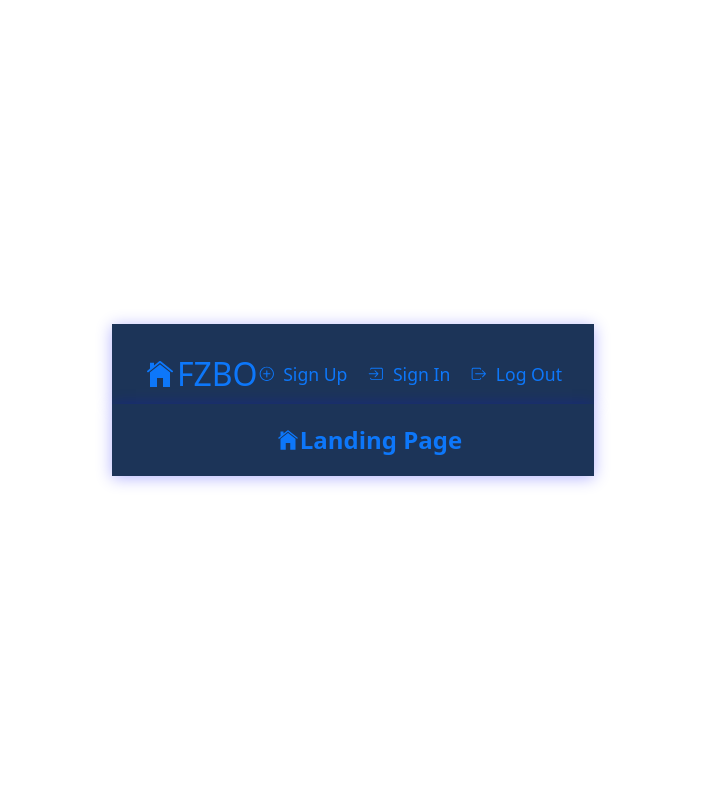
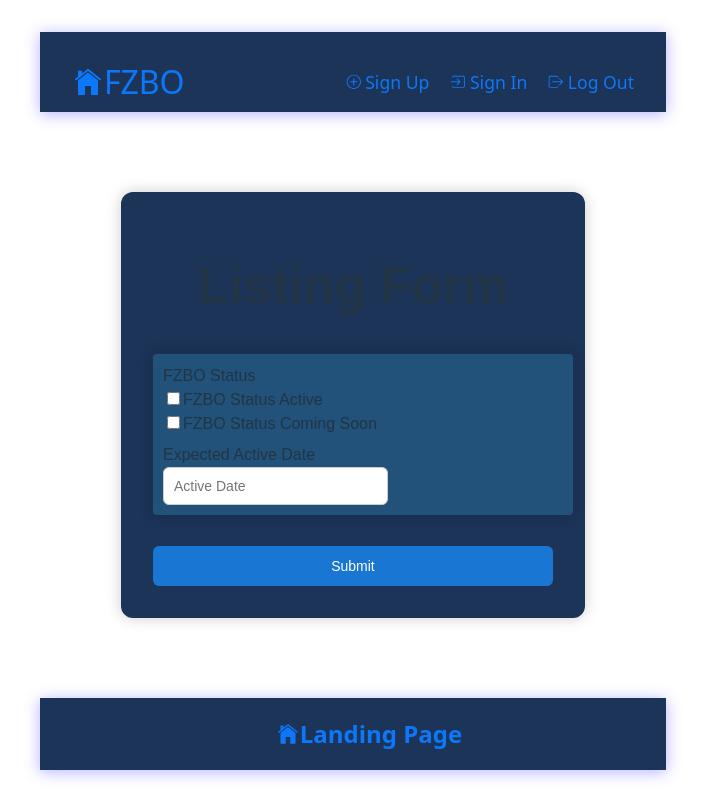
Before and after one commit to scarfinor/FZBO, a React (Vite) app in the folder FrontEnd/FZBO/: page /ListingForm in a window 1280 px wide. Shown: the whole page, without its empty margins (287-992 px from the left). Built offline with nearby package versions, Linux system fonts and the light colour scheme.

Commit message:
App.jsx (Routing for ListingForm.jsx) Header.scss (fixed header nav gap) ListingForm.jsx (FZBO Status check boxes and input field for Active Date) ListingForm.scss (basic format for the form) SignIn.jsx (localStorage name change)

```diff
--- a/FrontEnd/FZBO/src/App.jsx
+++ b/FrontEnd/FZBO/src/App.jsx
@@ -8,6 +8,7 @@ import SignUpSuccess from "./components/SignUpPage/SignUpSuccess.jsx";
 import Header from "./components/Header/Header.jsx";
 import Footer from "./components/Footer/Footer.jsx";
 import LogoutSuccess from "./components/Logout/LogoutSuccess.jsx";
+import ListingForm from "./components/ListingPage/ListingForm.jsx";
 
 function App() {
     return (
@@ -20,6 +21,7 @@ function App() {
             <Route path="/SignInSuccess" element={<SignInSuccess />} />
             <Route path="/SignUpSuccess" element={<SignUpSuccess />} />
             <Route path="/LogoutSuccess" element={<LogoutSuccess />} />
+            <Route path="/ListingForm" element={<ListingForm />} />
         </Routes>
         <Footer />
     </Router>
--- a/FrontEnd/FZBO/src/components/Header/Header.scss
+++ b/FrontEnd/FZBO/src/components/Header/Header.scss
@@ -14,6 +14,7 @@ nav {
   max-width: 1200px;
   margin: 0 auto;
   display: flex;
+  gap: 10rem;
   justify-content: space-between;
   align-items: center;
   height: 100px;
@@ -27,7 +28,6 @@ nav {
   color: #0d77fa;
   display: flex;
   align-items: center;
-  gap: 1px;
   font-size: 2rem;
   transition: color 0.3s ease, transform 0.3s ease;
 }
@@ -51,7 +51,7 @@ nav {
   font-size: 1.1rem;
   text-decoration: none;
   display: flex;
-  gap: 8px;
+  gap: 3px;
   align-items: center;
   transition: color 0.3s ease;
 }
@@ -139,6 +139,8 @@ nav {
 
   .hamburger-menu {
     display: block;
+    margin-right: 2rem;
+    margin-left: 10rem;
   }
 
   .side-menu {
@@ -150,16 +152,9 @@ nav {
   }
 }
 
-@media only screen and (min-width: 769px) {
-  .side-menu {
-    display: none;
-  }
-
-  .div-link {
-    display: flex;
-  }
-
+@media only screen and (max-width: 368px) {
   .hamburger-menu {
-    display: none;
+    display: block;
+    margin-right: 2rem;
   }
 }
--- /dev/null
+++ b/FrontEnd/FZBO/src/components/ListingPage/ListingForm.jsx
@@ -0,0 +1,117 @@
+import React from "react";
+import { Form, FormikProvider, useFormik } from "formik";
+import { useNavigate } from "react-router-dom";
+import * as Yup from "yup";
+import "./ListingForm.scss";
+
+export default function ListingForm() {
+    const navigate = useNavigate();
+
+    const validation = Yup.object({
+        fzboStatusActive: Yup.boolean(),
+        fzboStatusComingSoon: Yup.boolean(),
+        activeDate: Yup.string().when("fzboStatusComingSoon", {
+            is: true,
+            then: (schema) => schema
+                .required("Active Date is required")
+                .min(10, "Active Date must be at least 10 characters"),
+            otherwise: (schema) => schema.notRequired(),
+        }),
+    });
+
+    const formik = useFormik({
+        initialValues: {
+            fzboStatusActive: false,
+            fzboStatusComingSoon: false,
+            activeDate: "",
+        },
+        validationSchema: validation,
+        onSubmit: async (values) => {
+            const listingRequest = {
+                fzboStatusActive: values.fzboStatusActive,
+                fzboStatusComingSoon: values.fzboStatusComingSoon,
+                activeDate: values.activeDate,
+            };
+
+            console.log("Submitting:", listingRequest);
+
+            /*
+            try {
+              const response = await axios.post(
+                "http://localhost:8080/api/listings/submitListing",
+                listingRequest,
+                { withCredentials: true }
+              );
+
+              if (response.status === 200) {
+                navigate("/ListingPage");
+              }
+            } catch (error) {
+              console.error("Listing submission failed:", error.response?.data || error.message);
+              alert("Listing submission failed.");
+            }
+            */
+        },
+    });
+
+    return (
+        <div className="listingForm-container">
+            <h1>Listing Form</h1>
+            <FormikProvider value={formik}>
+                <Form className="listing-form" onSubmit={formik.handleSubmit}>
+                    <div className="form-group">
+                        FZBO Status
+
+                        <div className="checkbox-container">
+                            <label>
+                                <input
+                                    id="fzboStatusActive"
+                                    name="fzboStatusActive"
+                                    type="checkbox"
+                                    onChange={formik.handleChange}
+                                    onBlur={formik.handleBlur}
+                                    checked={formik.values.fzboStatusActive}
+                                />
+                                FZBO Status Active
+                            </label>
+                        </div>
+
+                        <div className="checkbox-container">
+                            <label>
+                                <input
+                                    id="fzboStatusComingSoon"
+                                    name="fzboStatusComingSoon"
+                                    type="checkbox"
+                                    onChange={formik.handleChange}
+                                    onBlur={formik.handleBlur}
+                                    checked={formik.values.fzboStatusComingSoon}
+                                />
+                                FZBO Status Coming Soon
+                            </label>
+                        </div>
+
+                        <div className="form-textInput"> Expected Active Date
+                            <input
+                                id="activeDate"
+                                name="activeDate"
+                                type="text"
+                                placeholder="Active Date"
+                                onChange={formik.handleChange}
+                                onBlur={formik.handleBlur}
+                                value={formik.values.activeDate}
+                                className={formik.touched.activeDate && formik.errors.activeDate ? "error" : ""}
+                            />
+                            {formik.touched.activeDate && formik.errors.activeDate && (
+                                <div className="error-message">{formik.errors.activeDate}</div>
+                            )}
+                        </div>
+                    </div>
+
+                    <button type="submit" className="submit-btn" disabled={formik.isSubmitting}>
+                        {formik.isSubmitting ? "Submitting..." : "Submit"}
+                    </button>
+                </Form>
+            </FormikProvider>
+        </div>
+    );
+}
--- /dev/null
+++ b/FrontEnd/FZBO/src/components/ListingPage/ListingForm.scss
@@ -0,0 +1,79 @@
+.listingForm-container {
+  width: 100%;
+  max-width: 400px;
+  margin: 80px auto;
+  padding: 32px;
+  border-radius: 12px;
+  box-shadow: 0 0 15px rgba(0, 0, 0, 0.2);
+  background-color: #1C3458;
+  text-align: center;
+  font-family: Arial, sans-serif;
+}
+
+.checkbox-container {
+  display: flex;
+  flex-direction: row;
+}
+
+.listing-form {
+  display: flex;
+  flex-direction: column;
+  gap: 16px;
+}
+
+.form-textInput {
+  display: flex;
+  padding-right: 5%;
+  flex-direction: column;
+  align-items: flex-start;
+  margin-top: 7px;
+}
+
+.form-group {
+  width: 100%;
+  max-width: 400px;
+  margin: 5px auto;
+  padding: 10px;
+  border-radius: 4px;
+  box-shadow: 0 0 15px rgba(0, 0, 0, 0.2);
+  background-color: #22527a;
+  text-align: center;
+  font-family: Arial, sans-serif;
+}
+
+.submit-btn {
+  background-color: #1976d2;
+  color: white;
+  margin-top: 10px;
+}
+
+.submit-btn:disabled {
+  background-color: #90caf9;
+  cursor: not-allowed;
+}
+
+@media (max-width: 768px) {
+  .listingForm-container {
+    padding: 24px;
+    margin: 40px auto;
+  }
+
+  .listing-form {
+    gap: 12px;
+  }
+
+  input[type="text"] {
+    font-size: 16px;
+  }
+}
+
+@media (max-width: 480px) {
+  .listingForm-container {
+    max-width: 100%;
+    padding: 16px;
+  }
+
+  .submit-btn {
+    font-size: 16px;
+  }
+}
--- a/FrontEnd/FZBO/src/components/SignInPage/SignIn.jsx
+++ b/FrontEnd/FZBO/src/components/SignInPage/SignIn.jsx
@@ -42,7 +42,7 @@ export default function SignIn() {
 
                 if (response.status === 200) {
                     const { username, firstName, lastName } = signInRequest;
-                    localStorage.setItem("user", JSON.stringify({ username, firstName, lastName }));
+                    localStorage.setItem("fzbo_user", JSON.stringify({ username, firstName, lastName }));
                     navigate("/SignInSuccess");
                 }
             } catch (error) {
```
